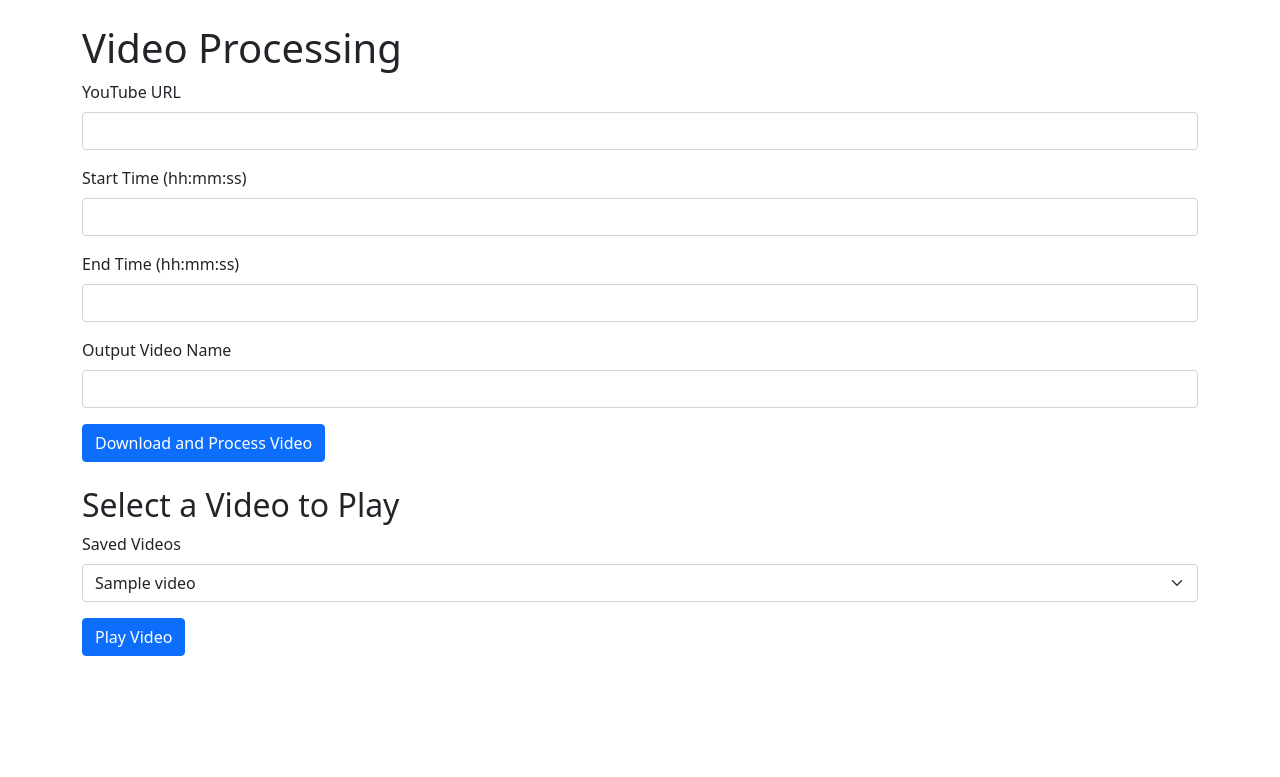
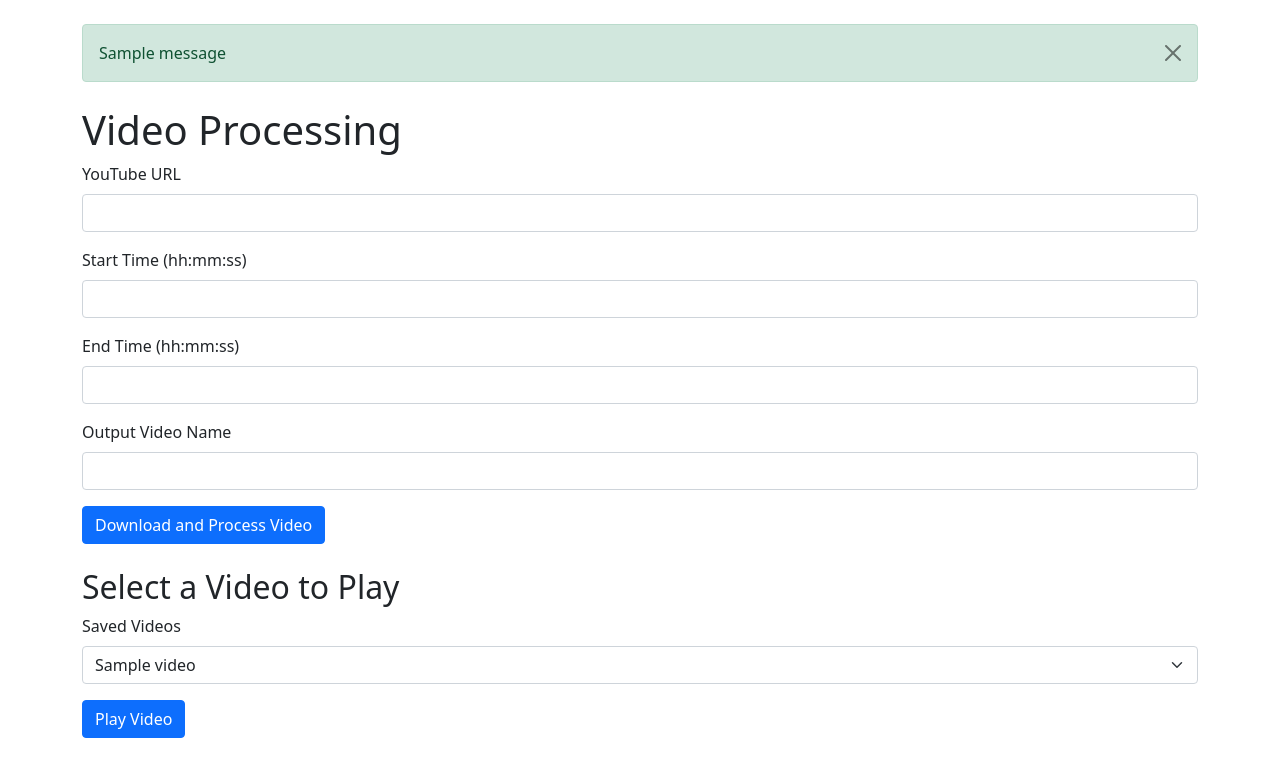
Before and after one commit to sgomezp/objects-detector, a Flask app: template templates/home.html in a window 1280 px wide. Shown: the top 777 px of the page. Run offline with Flask 3, Linux system fonts and the light colour scheme; the template is opened without the code that fills it: most values are stand-ins (such as "Sample title", 1, 10 or a date in 2020); one stand-in notice (Sample message) is shown.

Commit message:
feat: add code to home.html to display flash messages
- Implemented flash message display in the home page template.
- Added support for showing success and error messages from the server.

```diff
--- a/templates/home.html
+++ b/templates/home.html
@@ -2,7 +2,7 @@
 <html lang="en">
 <head>
     <meta charset="UTF-8">
-    <title>Video Processing</title>
+    <title>Object detect: persons, cars, buses, trucks, traffic lights</title>
     <link href="https://cdn.jsdelivr.net/npm/bootstrap@5.1.3/dist/css/bootstrap.min.css" rel="stylesheet">
     <style>
         #spinner {
@@ -16,6 +16,20 @@
     </style>
 </head>
 <body>
+    <!-- Mostrar mensajes flash -->
+    {% with messages = get_flashed_messages(with_categories=true) %}
+        {% if messages %}
+            <div class="container mt-4">
+                {% for category, message in messages %}
+                    <div class="alert alert-{{ category }} alert-dismissible fade show" role="alert">
+                        {{ message }}
+                        <button type="button" class="btn-close" data-bs-dismiss="alert" aria-label="Close"></button>
+                    </div>
+                {% endfor %}
+            </div>
+        {% endif %}
+    {% endwith %}
+
     <div class="container mt-4">
         <h1>Video Processing</h1>
 
@@ -61,9 +75,12 @@
     </div>
 
     <script>
+        // Show the spinner
         document.getElementById('downloadForm').addEventListener('submit', function() {
             document.getElementById('spinner').style.display = 'block';
         });
+
+
     </script>
 </body>
 </html>
```
